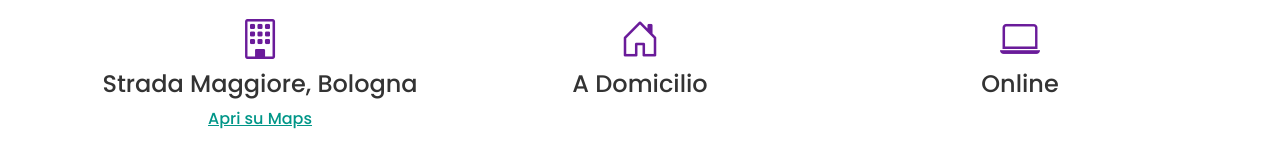
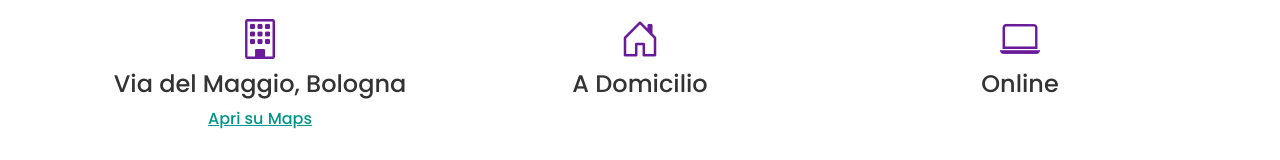
Before and after one commit to alavista/landing_page, a plain HTML site: page index.html in a window 1280 px wide. Shown: the part 1702-1862 px from the top of the page. Drawn offline with nearby package versions, Linux system fonts and the light colour scheme.

Commit message:
Update index.html
minr data change

```diff
--- a/index.html
+++ b/index.html
@@ -128,7 +128,7 @@
           <div class="col-12 col-md-4">
             <div class="icon-card h-100">
               <i class="bi bi-building"></i>
-              <h3 class="h4">Strada Maggiore, Bologna</h3>
+              <h3 class="h4">Via del Maggio, Bologna</h3>
               <a class="" href="https://maps.app.goo.gl/JjfFW9BjM6gMXkbe6" target="_blank">
                 Apri su Maps
               </a>
```
